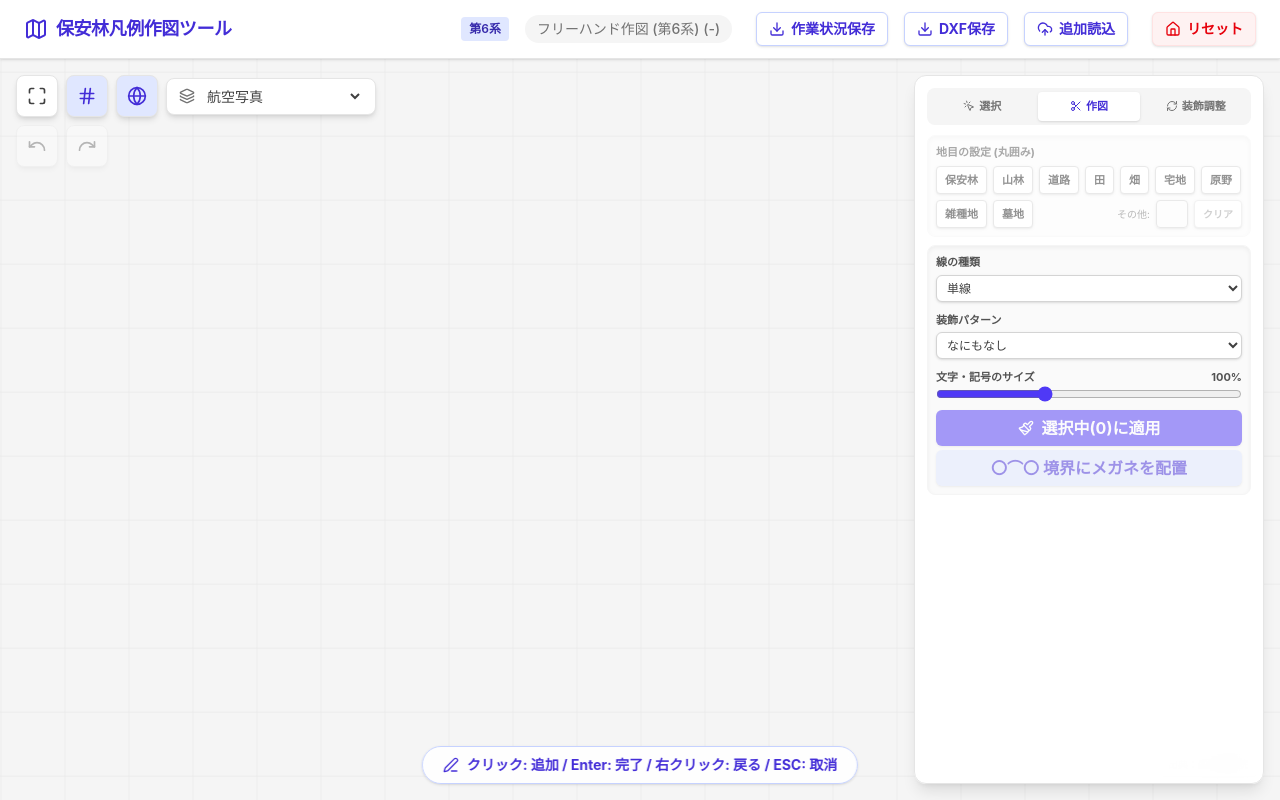
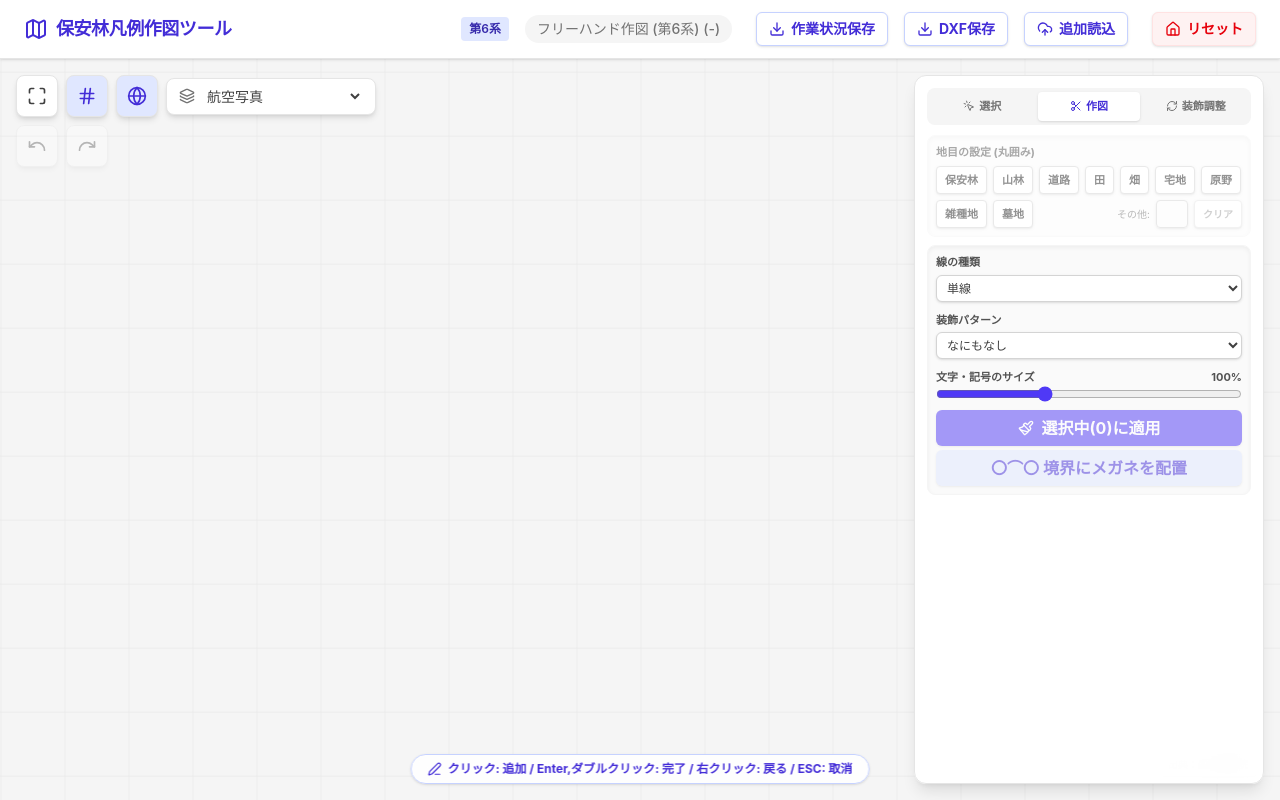
Before and after one commit to Kojiro-Nakamura/hoanrin-hanrei-sakuzu, a React (Vite) app: page / in a window 1280 px wide. Both pictures are taken after a click on the button "新規作図開始". Built offline with nearby package versions, Linux system fonts and the light colour scheme.

Commit message:
Update instructions text and size

```diff
--- a/src/App.jsx
+++ b/src/App.jsx
@@ -690,9 +690,9 @@ export default function App() {
             </svg>
 
             {mode !== 'select' && mode !== 'edit_deco' && (
-              <div className="absolute bottom-4 left-1/2 transform -translate-x-1/2 bg-white/90 border border-indigo-200 text-indigo-700 px-5 py-2 rounded-full shadow z-20 font-bold text-xs sm:text-sm flex items-center gap-2 pointer-events-none backdrop-blur-sm animate-in fade-in slide-in-from-bottom-4 whitespace-nowrap">
-                <Edit3 className="w-4 h-4" />
-                <span>クリック: 追加 / Enter: 完了 / 右クリック: 戻る / ESC: 取消</span>
+              <div className="absolute bottom-4 left-1/2 transform -translate-x-1/2 bg-white/90 border border-indigo-200 text-indigo-700 px-4 py-1.5 rounded-full shadow z-20 font-bold text-[10px] sm:text-xs flex items-center gap-1.5 pointer-events-none backdrop-blur-sm animate-in fade-in slide-in-from-bottom-4 whitespace-nowrap">
+                <Edit3 className="w-3.5 h-3.5" />
+                <span>クリック: 追加 / Enter,ダブルクリック: 完了 / 右クリック: 戻る / ESC: 取消</span>
               </div>
             )}
 
```
